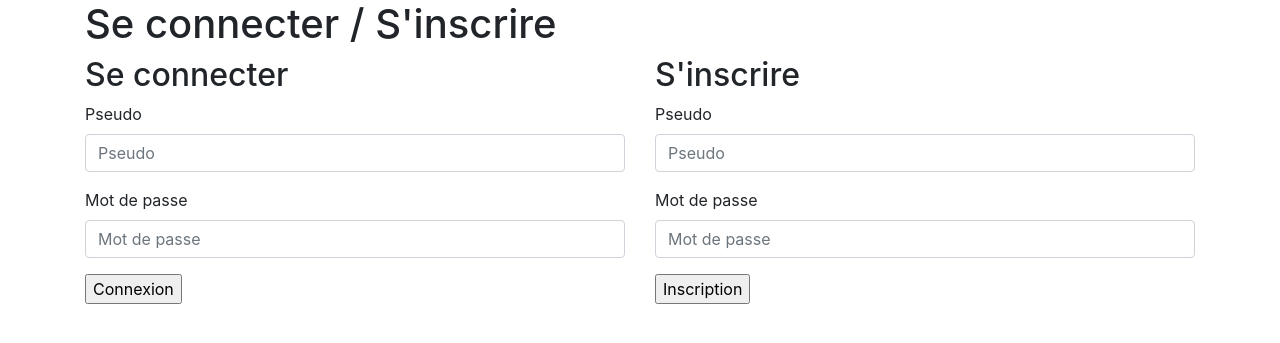
After one commit to Cindy-Buchet/PingPong-SQL, a PHP site: page /index.php in a window 1280 px wide. The commit adds this page. Shown: the top 343 px of the page. Run offline with PHP 8.4, Linux system fonts and the light colour scheme.

Commit message:
partie connexion ok

```diff
--- /dev/null
+++ b/index.php
@@ -0,0 +1,62 @@
+<!DOCTYPE html>
+<html lang="en">
+<head>
+    <meta charset="UTF-8">
+    <meta name="viewport" content="width=device-width, initial-scale=1.0">
+    <link rel="stylesheet" href="https://stackpath.bootstrapcdn.com/bootstrap/4.3.1/css/bootstrap.min.css" integrity="sha384-ggOyR0iXCbMQv3Xipma34MD+dH/1fQ784/j6cY/iJTQUOhcWr7x9JvoRxT2MZw1T" crossorigin="anonymous">
+    <meta http-equiv="X-UA-Compatible" content="ie=edge">
+    <title>Connexion / Inscription</title>
+</head>
+<body>
+    <?php session_start() ?>
+    <body>
+        <section class="container">
+
+        <h1>Se connecter / S'inscrire</h1>
+        <form action="login.php" method="post">
+            <div class="row">
+                <div class="col-md-6">
+                    <h2>Se connecter</h2>
+                    <div class="form-group">
+                        <label for="pseudo">Pseudo</label>
+                        <input type="text" name="login" class="form-control" id="pseudo" aria-describedby="emailHelp" placeholder="Pseudo">
+                    </div>
+
+                    <div class="form-group">
+                        <label for="password">Mot de passe</label>
+                        <input type="password" name="pwd" class="form-control" id="password" placeholder="Mot de passe">
+                    </div>
+                    <?php echo (isset($_SESSION['resultat'])? "<p>Mauvais pseudo ou mot de passe</p>": NULL);?>
+                    <input type="submit" value="Connexion" name="connexion">
+
+                </div>
+
+                <div class="col-md-6">
+                    <h2>S'inscrire</h2>
+                    <div class="form-group">
+                        <label for="pseudo2">Pseudo</label>
+                        <input type="text" name="new_login" class="form-control" id="pseudo2" aria-describedby="emailHelp" placeholder="Pseudo">
+                    </div>
+
+                    <div class="form-group">
+                        <label for="password2">Mot de passe</label>
+                        <input type="password" name="new_pwd" class="form-control" id="password2" placeholder="Mot de passe">
+                    </div>
+                    <?php echo (isset($_SESSION['inscri'])? "<p>Veuilez compléter les champs</p>": NULL) ?>
+                    <input type="submit" name="inscription" value="Inscription">
+
+                </div>
+            </div>
+
+
+        </form>
+
+    </section>
+
+        <script src="https://code.jquery.com/jquery-3.3.1.slim.min.js" integrity="sha384-q8i/X+965DzO0rT7abK41JStQIAqVgRVzpbzo5smXKp4YfRvH+8abtTE1Pi6jizo" crossorigin="anonymous"></script>
+        <script src="https://cdnjs.cloudflare.com/ajax/libs/popper.js/1.14.7/umd/popper.min.js" integrity="sha384-UO2eT0CpHqdSJQ6hJty5KVphtPhzWj9WO1clHTMGa3JDZwrnQq4sF86dIHNDz0W1" crossorigin="anonymous"></script>
+        <script src="https://stackpath.bootstrapcdn.com/bootstrap/4.3.1/js/bootstrap.min.js" integrity="sha384-JjSmVgyd0p3pXB1rRibZUAYoIIy6OrQ6VrjIEaFf/nJGzIxFDsf4x0xIM+B07jRM" crossorigin="anonymous"></script>
+    <?php session_unset(); ?>
+    </body>
+</body>
+</html>
--- a/logout.php
+++ b/logout.php
@@ -9,5 +9,5 @@
     session_destroy ();
 
     // On redirige le visiteur vers la page d'accueil
-    header ('location: index.htm');
+    header ('location: index.php');
     ?>
```
Also changed, not shown: login.php (+14 -7 lines).
